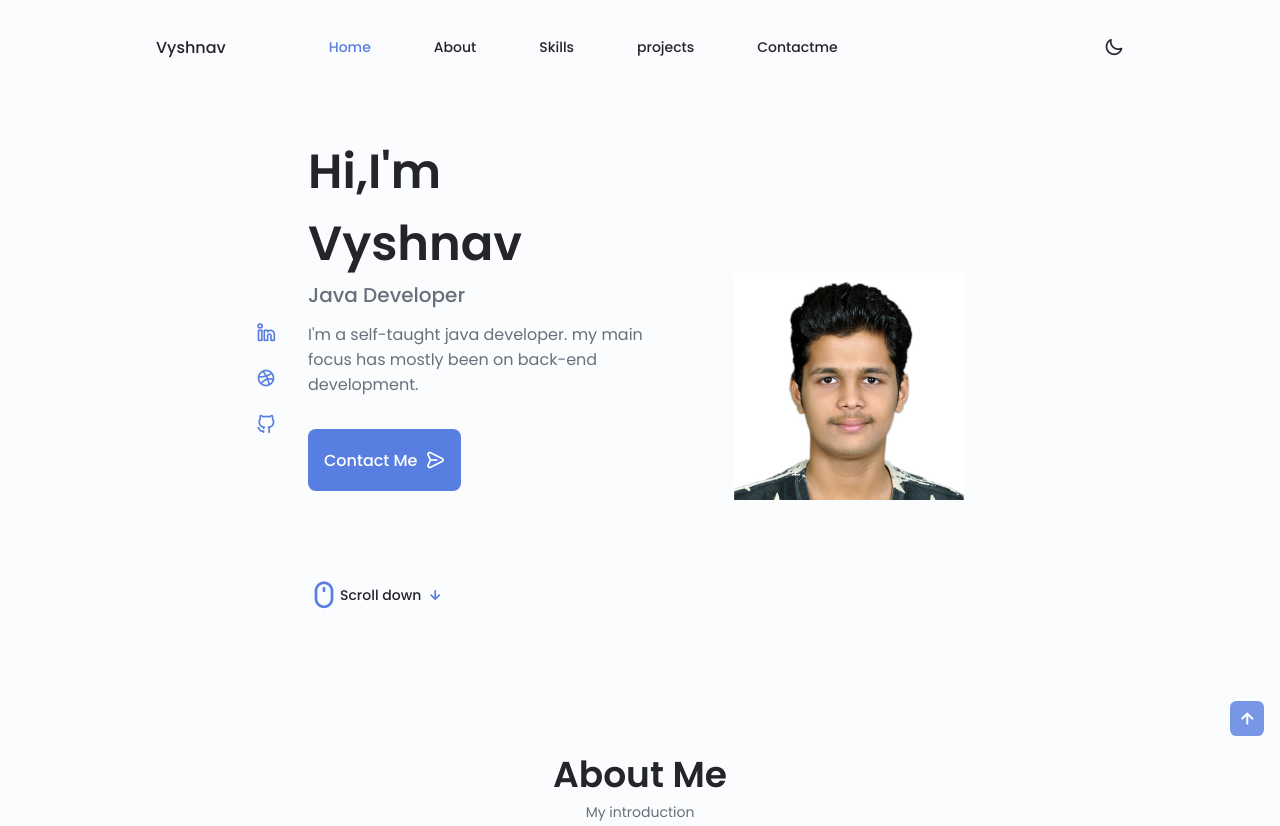
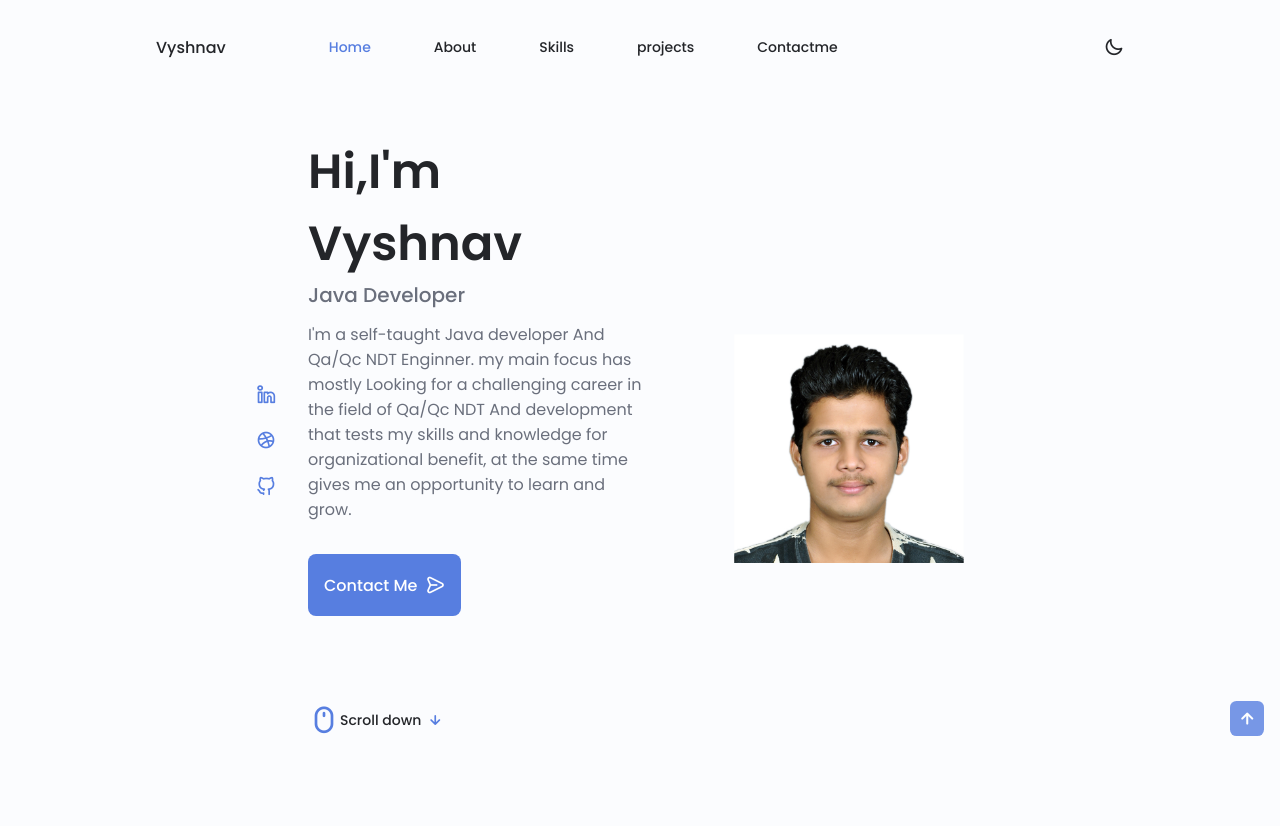
Before and after one commit to Vyshnav1600/vyshnavportfolio, a plain HTML site: page index.html in a window 1280 px wide. Shown: the top 826 px of the page. Drawn offline with nearby package versions, Linux system fonts and the light colour scheme.

Commit message:
Update index.html

```diff
--- a/index.html
+++ b/index.html
@@ -95,7 +95,9 @@
                             Java Developer
                         </h3>
                         <p class="home__description">
-                            I'm a self-taught java developer. my main focus has mostly been on back-end development.
+                            I'm a self-taught Java developer And Qa/Qc NDT Enginner. my main focus has mostly Looking for a challenging career in the field of Qa/Qc NDT And development that tests
+                            my skills and knowledge for organizational benefit, at the same time
+                            gives me an opportunity to learn and grow.
                         </p>
                         <a href="#contact" class="button button--flex">
                             Contact Me<i class="uil uil-message button__icon"></i>
```
